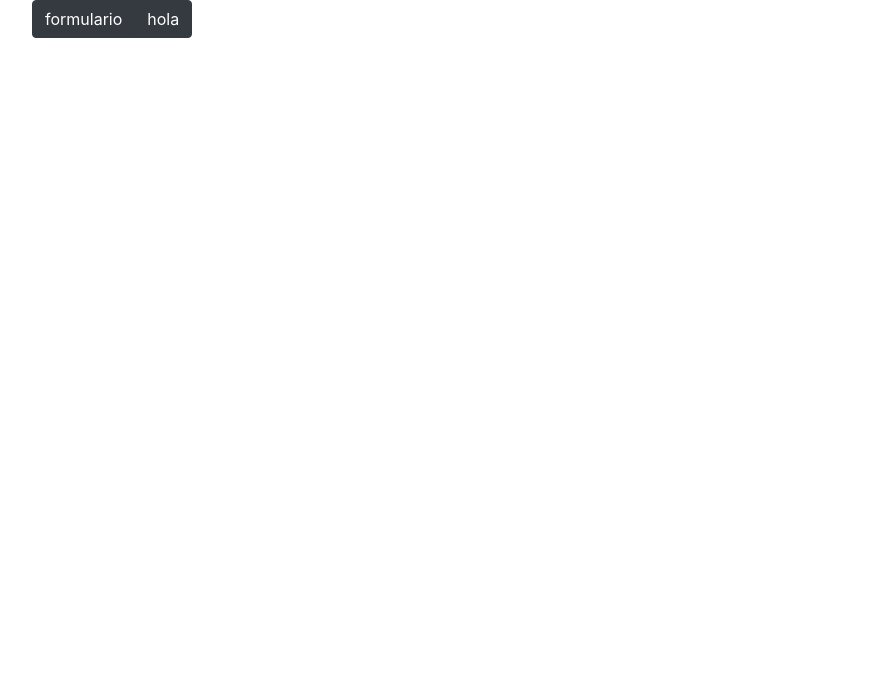
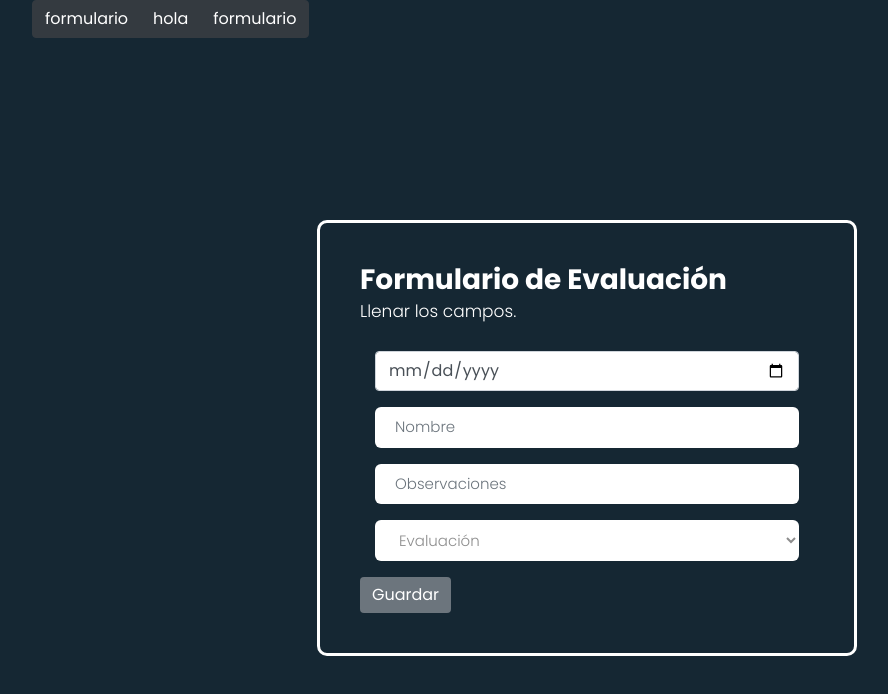
Before and after one commit to PatricioAGB/versel_react, a React (Create React App) app: page /evaluacion in a window 1280 px wide. Before the commit this address had no page. Shown: the top 694 px of the page, without its empty margins (53-941 px from the left). Built offline with nearby package versions, Linux system fonts and the light colour scheme.

Commit message:
EvaluationForm

```diff
--- a/src/App.js
+++ b/src/App.js
@@ -1,6 +1,7 @@
 import React from "react";
 import FormsPeople from "./components/FormsPeople";
 import Hola from "./components/Hola";
+import EvaluationForm from "./components/EvaluationForm";
 import {
   BrowserRouter,
   Routes,
@@ -22,6 +23,9 @@ function App() {
           <Link to="hola" className="btn btn-dark" >
           hola
           </Link>
+          <Link to="evaluacion" className="btn btn-dark" >
+          formulario
+          </Link>
         </div>
         <Routes>
           <Route path="/" exact />
@@ -29,6 +33,7 @@ function App() {
           <Route path="/formulario" element={<FormsPeople />} />
           {/* seleccionamos la ruta */}
           <Route path="/hola" element={<Hola />} />
+          <Route path="/evaluacion" element={<EvaluationForm />} />
         </Routes>
       </div>
     </BrowserRouter>
--- /dev/null
+++ b/src/components/EvaluationForm.jsx
@@ -0,0 +1,64 @@
+import React, {Fragment, useState} from 'react';
+
+const EvaluationForm =() =>{
+  return(
+    <div class="form-body "margin-left="auto" margin-right="auto">
+      <div class="row">
+        <div class="form-holder">
+          <div class="form-content">
+          <div class="form-items">
+            <h3>Formulario de Evaluación</h3>
+            <p>Llenar los campos.</p>
+            <form class="requires-validation" novalidate>
+
+              <div class="col-md-12">
+                <input class="form-control" type="date" name="fecha" required></input>
+                <div class="valid-feedback">date field is valid!</div>
+                <div class="invalid-feedback">date field cannot be blank!</div>
+              </div>
+
+              <div class="col-md-12">
+                <input class="form-control" type="text" name="name" placeholder="Nombre" required></input>
+                <div class="valid-feedback">name field is valid!</div>
+                <div class="invalid-feedback">name field cannot be blank!</div>
+               </div>
+
+               <div class="col-md-12">
+                <input class="form-control" type="text" name="observations" placeholder="Observaciones" required></input>
+                <div class="valid-feedback">observations field is valid!</div>
+                <div class="invalid-feedback">observations field cannot be blank!</div>
+               </div>
+
+                <div class="col-md-12">
+                                <select class="form-select mt-3" required>
+                                      <option selected disabled value="">Evaluación</option>
+                                      <option value="1">1</option>
+                                      <option value="2">2</option>
+                                      <option value="3">3</option>
+                                      <option value="4">4</option>
+                                      <option value="5">5</option>
+                                      <option value="6">6</option>
+                                      <option value="7">7</option>
+                                      <option value="8">8</option>
+                                      <option value="9">9</option>
+                                      <option value="10">10</option>
+
+                               </select>
+                                <div class="valid-feedback">You selected a score!</div>
+                                <div class="invalid-feedback">Please select a score!</div>
+                           </div>
+
+
+              <div class="form-button mt-3">
+                <button id="submit" type="submit" class="btn btn-primary">Guardar</button>
+               </div>
+            </form>
+          </div>
+          </div>
+        </div>
+      </div>
+    </div>
+   );
+}
+
+export default EvaluationForm;
--- a/src/index.css
+++ b/src/index.css
@@ -1,13 +1,151 @@
-body {
-  margin: 0;
-  font-family: -apple-system, BlinkMacSystemFont, 'Segoe UI', 'Roboto', 'Oxygen',
-    'Ubuntu', 'Cantarell', 'Fira Sans', 'Droid Sans', 'Helvetica Neue',
-    sans-serif;
-  -webkit-font-smoothing: antialiased;
-  -moz-osx-font-smoothing: grayscale;
+@import url('https://fonts.googleapis.com/css2?family=Poppins:wght@300;400;500;700;900&display=swap');
+
+*, body {
+    font-family: 'Poppins', sans-serif;
+    font-weight: 400;
+    -webkit-font-smoothing: antialiased;
+    text-rendering: optimizeLegibility;
+    -moz-osx-font-smoothing: grayscale;
+    margin-left:auto;
+     margin-right:auto;
 }
 
-code {
-  font-family: source-code-pro, Menlo, Monaco, Consolas, 'Courier New',
-    monospace;
+html, body {
+    height: 100%;
+    background-color: #152733;
+    overflow: hidden;
 }
+
+
+.form-holder {
+      display: flex;
+      flex-direction: column;
+      justify-content: center;
+      align-items: center;
+      text-align: center;
+      min-height: 100vh;
+}
+
+.form-holder .form-content {
+    position: relative;
+    text-align: center;
+    display: -webkit-box;
+    display: -moz-box;
+    display: -ms-flexbox;
+    display: -webkit-flex;
+    display: flex;
+    -webkit-justify-content: center;
+    justify-content: center;
+    -webkit-align-items: center;
+    align-items: center;
+    padding: 60px;
+}
+
+.form-content .form-items {
+    border: 3px solid #fff;
+    padding: 40px;
+    display: inline-block;
+    width: 100%;
+    min-width: 540px;
+    -webkit-border-radius: 10px;
+    -moz-border-radius: 10px;
+    border-radius: 10px;
+    text-align: left;
+    -webkit-transition: all 0.4s ease;
+    transition: all 0.4s ease;
+}
+
+.form-content h3 {
+    color: #fff;
+    text-align: left;
+    font-size: 28px;
+    font-weight: 600;
+    margin-bottom: 5px;
+}
+
+.form-content h3.form-title {
+    margin-bottom: 30px;
+}
+
+.form-content p {
+    color: #fff;
+    text-align: left;
+    font-size: 17px;
+    font-weight: 300;
+    line-height: 20px;
+    margin-bottom: 30px;
+}
+
+
+.form-content label, .was-validated .form-check-input:invalid~.form-check-label, .was-validated .form-check-input:valid~.form-check-label{
+    color: #fff;
+}
+
+.form-content input[type=text], .form-content input[type=password], .form-content input[type=email], .form-content select {
+    width: 100%;
+    padding: 9px 20px;
+    text-align: left;
+    border: 0;
+    outline: 0;
+    border-radius: 6px;
+    background-color: #fff;
+    font-size: 15px;
+    font-weight: 300;
+    color: #8D8D8D;
+    -webkit-transition: all 0.3s ease;
+    transition: all 0.3s ease;
+    margin-top: 16px;
+}
+
+
+.btn-primary{
+    background-color: #6C757D;
+    outline: none;
+    border: 0px;
+     box-shadow: none;
+}
+
+.btn-primary:hover, .btn-primary:focus, .btn-primary:active{
+    background-color: #495056;
+    outline: none !important;
+    border: none !important;
+     box-shadow: none;
+}
+
+.form-content textarea {
+    position: static !important;
+    width: 100%;
+    padding: 8px 20px;
+    border-radius: 6px;
+    text-align: left;
+    background-color: #fff;
+    border: 0;
+    font-size: 15px;
+    font-weight: 300;
+    color: #8D8D8D;
+    outline: none;
+    resize: none;
+    height: 120px;
+    -webkit-transition: none;
+    transition: none;
+    margin-bottom: 14px;
+}
+
+.form-content textarea:hover, .form-content textarea:focus {
+    border: 0;
+    background-color: #ebeff8;
+    color: #8D8D8D;
+}
+
+.mv-up{
+    margin-top: -9px !important;
+    margin-bottom: 8px !important;
+}
+
+.invalid-feedback{
+    color: #ff606e;
+}
+
+.valid-feedback{
+   color: #2acc80;
+}
```
